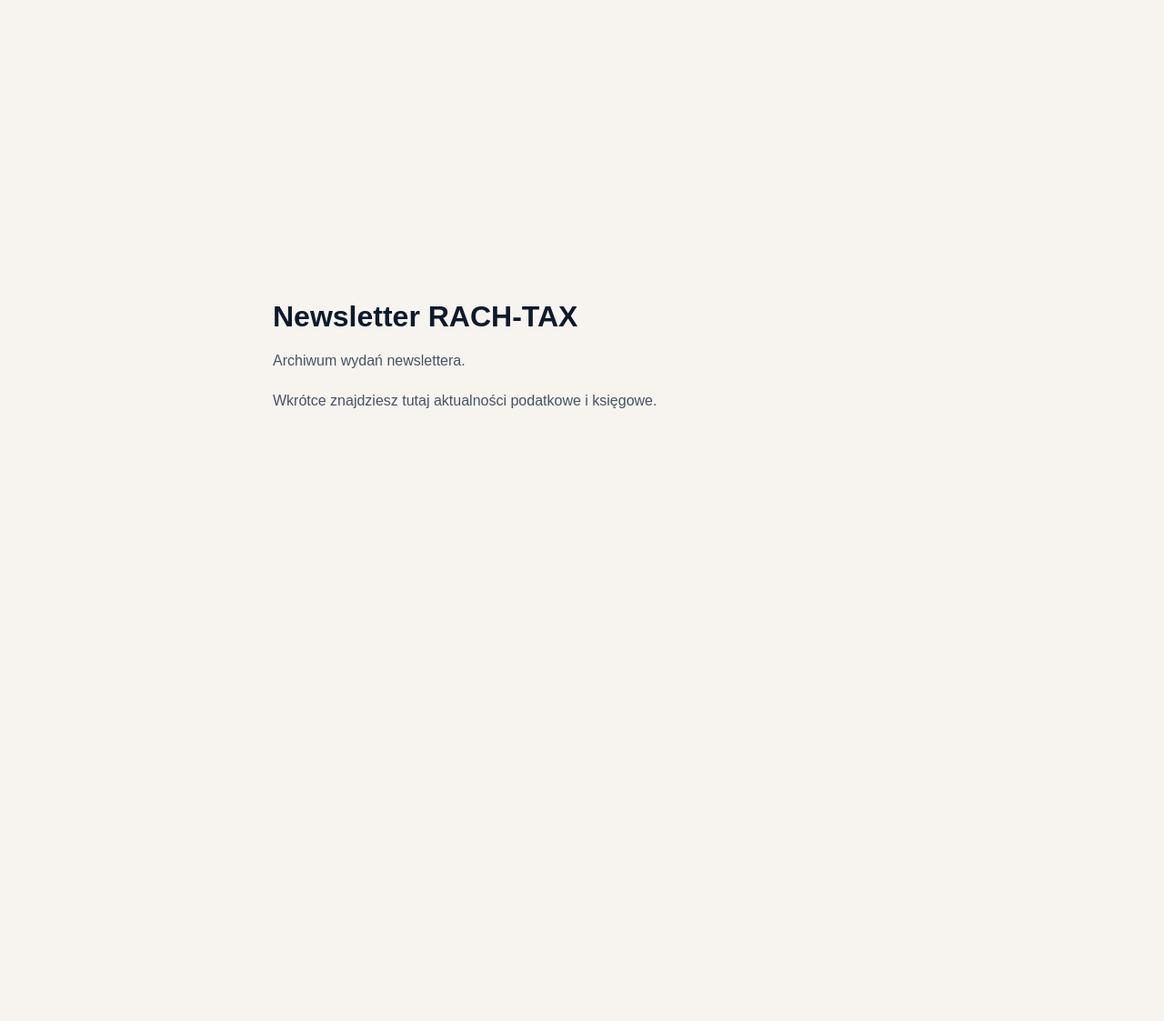
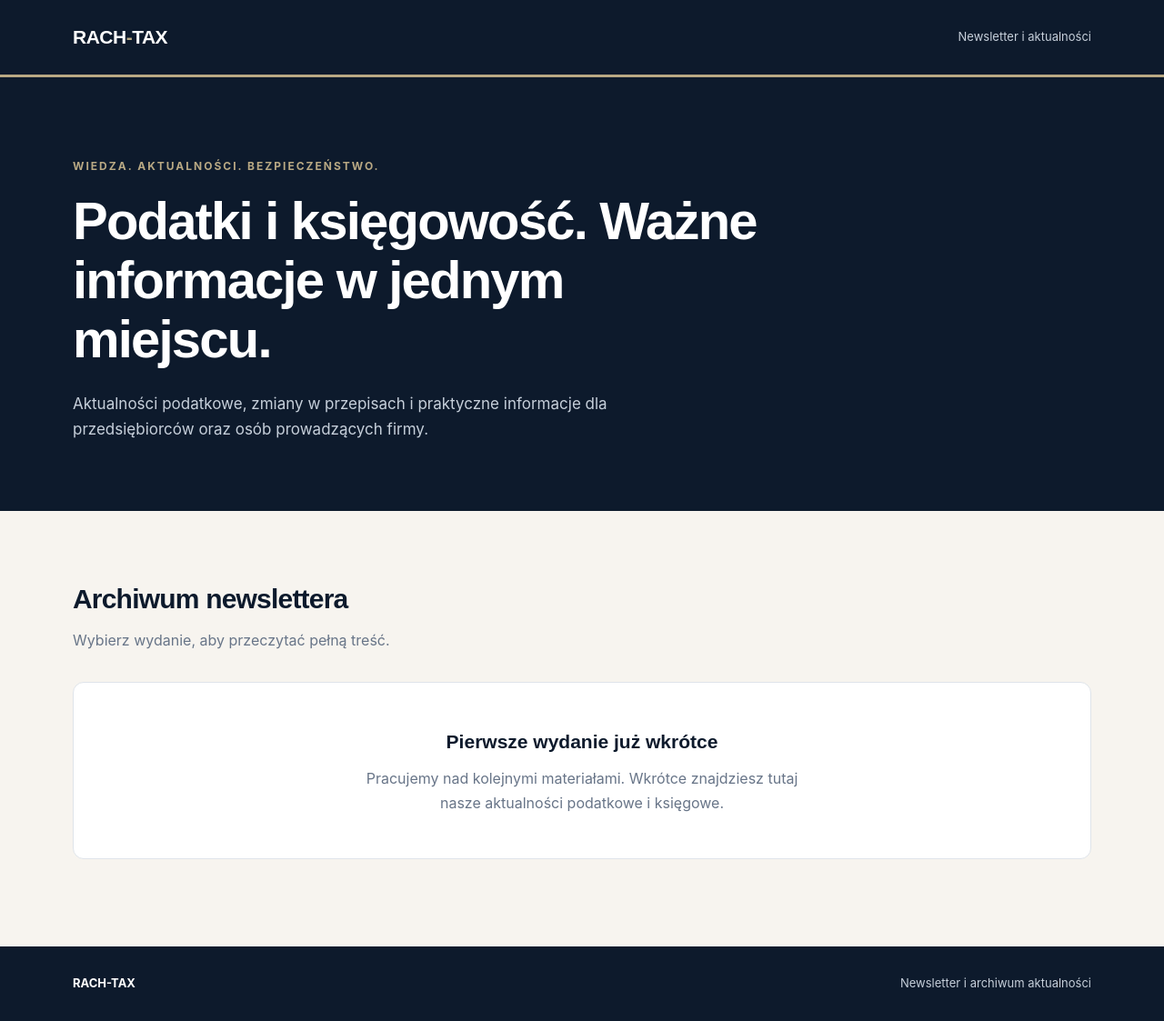
Before and after one commit to RACH-TAX/newsletter, a plain HTML site: page index.html in a window 1280 px wide. Shown: the whole page at 91% size. Before the commit the page ends 800 px from the top, so only its background shows below. Drawn offline with Linux system fonts and the light colour scheme.

Commit message:
Enhance index.html
Updated the description meta tag and added new sections for hero and archive content.

```diff
--- a/index.html
+++ b/index.html
@@ -1,43 +1,77 @@
+
 <!doctype html>
 <html lang="pl">
 <head>
   <meta charset="utf-8">
   <meta name="viewport" content="width=device-width, initial-scale=1">
+
   <meta name="robots" content="noindex, nofollow">
-  <meta name="description" content="Archiwum newsletterów RACH-TAX.">
+  <meta name="description" content="Archiwum aktualności podatkowych i księgowych RACH-TAX.">
+
   <title>Newsletter | RACH-TAX</title>
-  <style>
-    :root {
-      color-scheme: light;
-      font-family: Arial, Helvetica, sans-serif;
-      background: #f7f4ef;
-      color: #0d1a2c;
-    }
-    body {
-      margin: 0;
-      min-height: 100vh;
-      display: grid;
-      place-items: center;
-    }
-    main {
-      width: min(680px, calc(100% - 48px));
-      padding: 48px 0;
-    }
-    h1 {
-      margin: 0 0 16px;
-      font-size: 32px;
-    }
-    p {
-      line-height: 1.7;
-      color: #465365;
-    }
-  </style>
+
+  <link rel="stylesheet" href="/assets/css/main.css">
 </head>
+
 <body>
+
+  <header class="site-header">
+    <div class="container header-inner">
+      <a class="brand" href="/" aria-label="RACH-TAX - strona główna">
+        RACH<span>-</span>TAX
+      </a>
+
+      <div class="header-label">
+        Newsletter i aktualności
+      </div>
+    </div>
+  </header>
+
   <main>
-    <h1>Newsletter RACH-TAX</h1>
-    <p>Archiwum wydań newslettera.</p>
-    <p>Wkrótce znajdziesz tutaj aktualności podatkowe i księgowe.</p>
+    <section class="hero">
+      <div class="container">
+        <p class="hero-eyebrow">Wiedza. Aktualności. Bezpieczeństwo.</p>
+
+        <h1>Podatki i księgowość. Ważne informacje w jednym miejscu.</h1>
+
+        <p class="hero-description">
+          Aktualności podatkowe, zmiany w przepisach i praktyczne
+          informacje dla przedsiębiorców oraz osób prowadzących firmy.
+        </p>
+      </div>
+    </section>
+
+    <section class="archive">
+      <div class="container">
+
+        <div class="section-heading">
+          <h2>Archiwum newslettera</h2>
+          <p>Wybierz wydanie, aby przeczytać pełną treść.</p>
+        </div>
+
+        <div class="empty-state">
+          <h3>Pierwsze wydanie już wkrótce</h3>
+
+          <p>
+            Pracujemy nad kolejnymi materiałami.
+            Wkrótce znajdziesz tutaj nasze aktualności
+            podatkowe i księgowe.
+          </p>
+        </div>
+
+      </div>
+    </section>
   </main>
+
+  <footer class="site-footer">
+    <div class="container footer-inner">
+      <div class="footer-brand">RACH-TAX</div>
+
+      <div>
+        Newsletter i archiwum aktualności
+      </div>
+    </div>
+  </footer>
+
 </body>
 </html>
```
